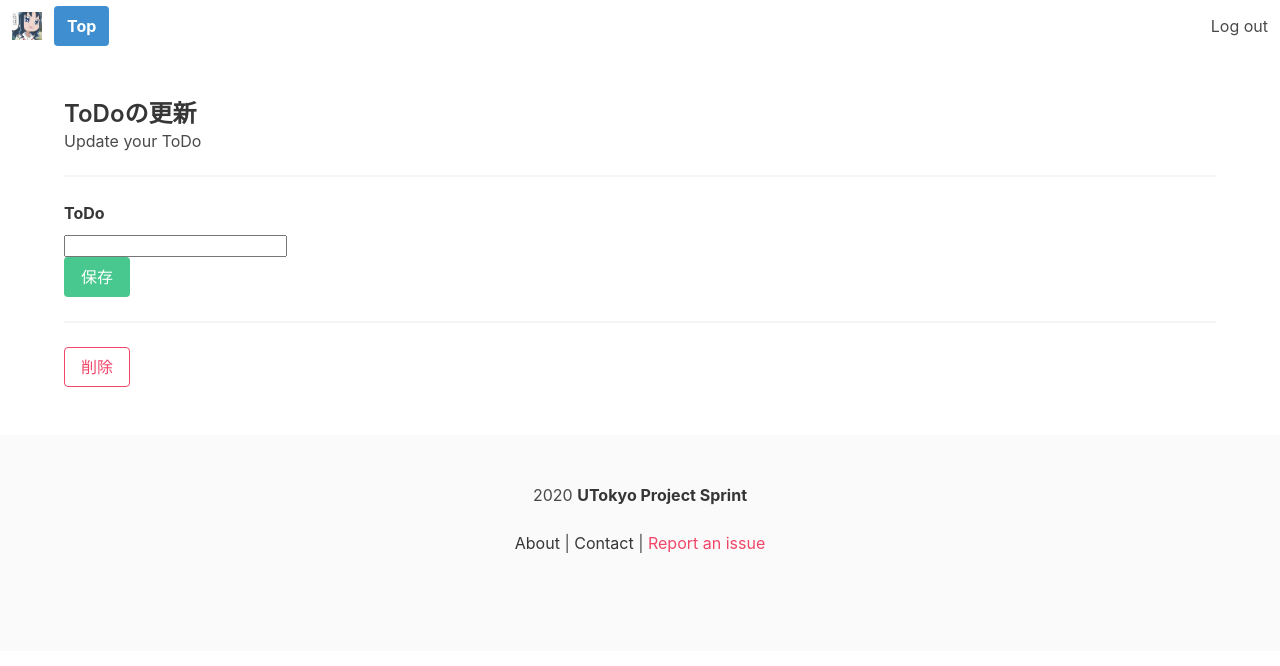
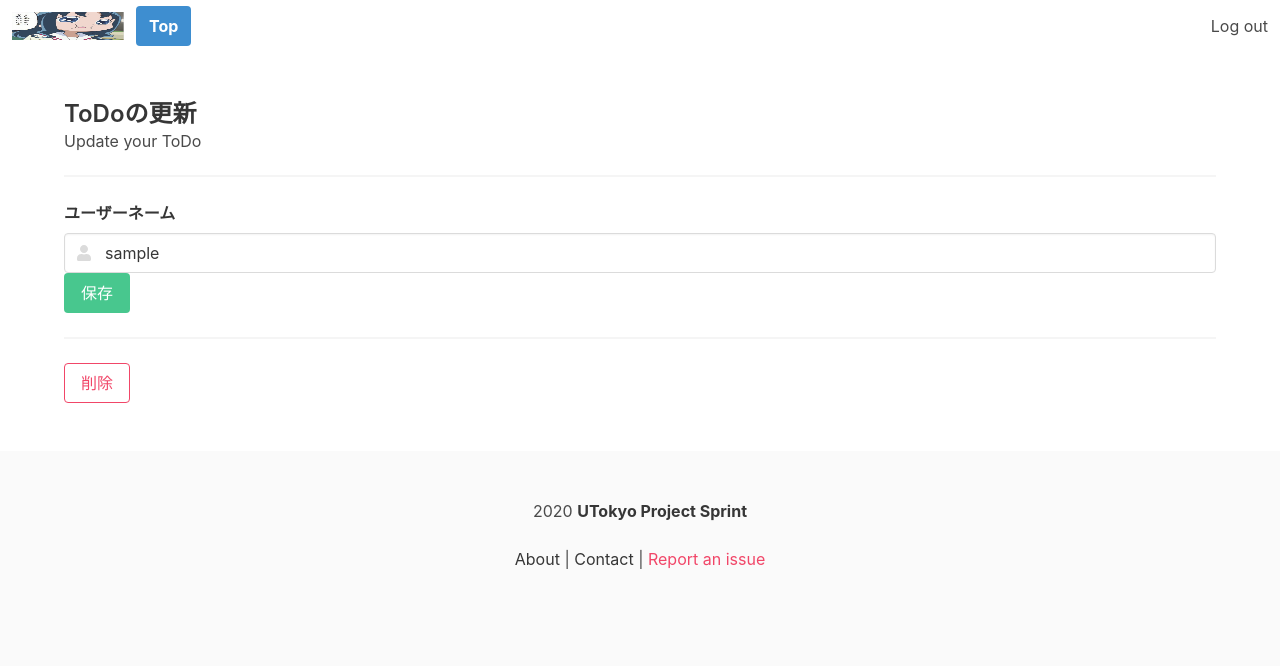
Before and after one commit to rekiminadukithorn/wakaruyo, a Django app: page /user/1/todo_update/ in a window 1280 px wide. Shown: the top 666 px of the page. Run offline with Django 3.2, Linux system fonts and the light colour scheme; tables that the repository leaves empty hold one stand-in row (values such as "Sample post"); some libraries are stand-ins or nearby versions.

Commit message:
エラー起こる前にもどした

```diff
--- a/cms/forms.py
+++ b/cms/forms.py
@@ -32,15 +32,3 @@ class LoginForm(AuthenticationForm):
        super().__init__(*args, **kwargs)
        self.fields['username'].widget.attrs['class'] = 'input'
        self.fields['password'].widget.attrs['class'] = 'input'
-
-
-#UserUpdateFormをパクった
-class TodoUpdateForm(forms.ModelForm):
-    class Meta:
-        model = UserModel
-        fields = ('todo',)
-
-    def __init__(self, *args, **kwargs):
-        super().__init__(*args, **kwargs)
-        for field in self.fields.values():
-            field.widget.attrs['class'] = 'input'
--- a/cms/models.py
+++ b/cms/models.py
@@ -80,9 +80,6 @@ class AbstractUser(AbstractBaseUser, PermissionsMixin):
 
     twitter = models.CharField(_('Twitter'), max_length=50, blank=True)
 
-    #todoも加える
-    todo = models.CharField(_('Todo'), max_length=50, blank=True)
-
     objects = UserManager()
 
     EMAIL_FIELD = 'email'
--- a/cms/templates/cms/base.html
+++ b/cms/templates/cms/base.html
@@ -16,7 +16,7 @@
             <div class="navbar-brand">
                 <!-- LOGO -->
                 <a class="navbar-item" href="/">
-                    <img src="{% static 'images/えりか.gif' %}" width="30" height="28">
+                    <img src="{% static 'images/erika.png' %}" width="112" height="28">
                 </a>
                 <!-- HAMBURGER MENU -->
                 <a role="button" class="navbar-burger burger" aria-label="menu" aria-expanded="false" data-target="my-menu">
--- a/cms/templates/cms/todo_update.html
+++ b/cms/templates/cms/todo_update.html
@@ -11,11 +11,10 @@
         <form method="post" action=""> <!--actionをかけばそこに送られるけど、DBに送るから必要ない感じかなと思ってる-->
             {% csrf_token %} <!--消すとセキュリティ的に怖いやつ-->
             <div class="field">
-                <label class="label">ToDo</label>
+                <label class="label">ユーザーネーム</label>
                 <div class="control has-icons-left">
-                    <!--{{ form.todo }} todo用のフォーム  ※何故かこれだと上手くいかない
-                    <span class="icon is-small is-left"><i class="fas fa-user"></i></span> -->
-                    <input type="text" name="todo" value="">
+                    {{ form.username }} <!--これをどう変えれば良いのかわからん-->
+                    <span class="icon is-small is-left"><i class="fas fa-user"></i></span>
                 </div>
 
                 <p class="control">
--- a/cms/views.py
+++ b/cms/views.py
@@ -14,7 +14,7 @@ from django.views.generic.list import ListView
 
 from .mixins import OnlyYouMixin
 from .forms import (
-    LoginForm, UserCreateForm, UserUpdateForm, TodoUpdateForm,
+    LoginForm, UserCreateForm, UserUpdateForm,
 )
 
 UserModel = get_user_model()
@@ -77,7 +77,7 @@ class UserDelete(OnlyYouMixin, DeleteView):
 
 class TodoUpdate(OnlyYouMixin, UpdateView):
     model = UserModel
-    form_class = TodoUpdateForm #これは変える？
+    form_class = UserUpdateForm #これは変える？
     template_name = 'cms/todo_update.html'
 
     def get_success_url(self):
```
Also changed, not shown: cms/templates/cms/user_detail.html (+0 -7 lines), cms/__init__.py (deleted), cms/migrations/0003_user_todo.py (deleted), cms/migrations/0004_auto_20200517_2109.py (deleted), cms/migrations/__init__.py (deleted), cms/static/images/えりか.gif (deleted), config/__init__.py (deleted).
